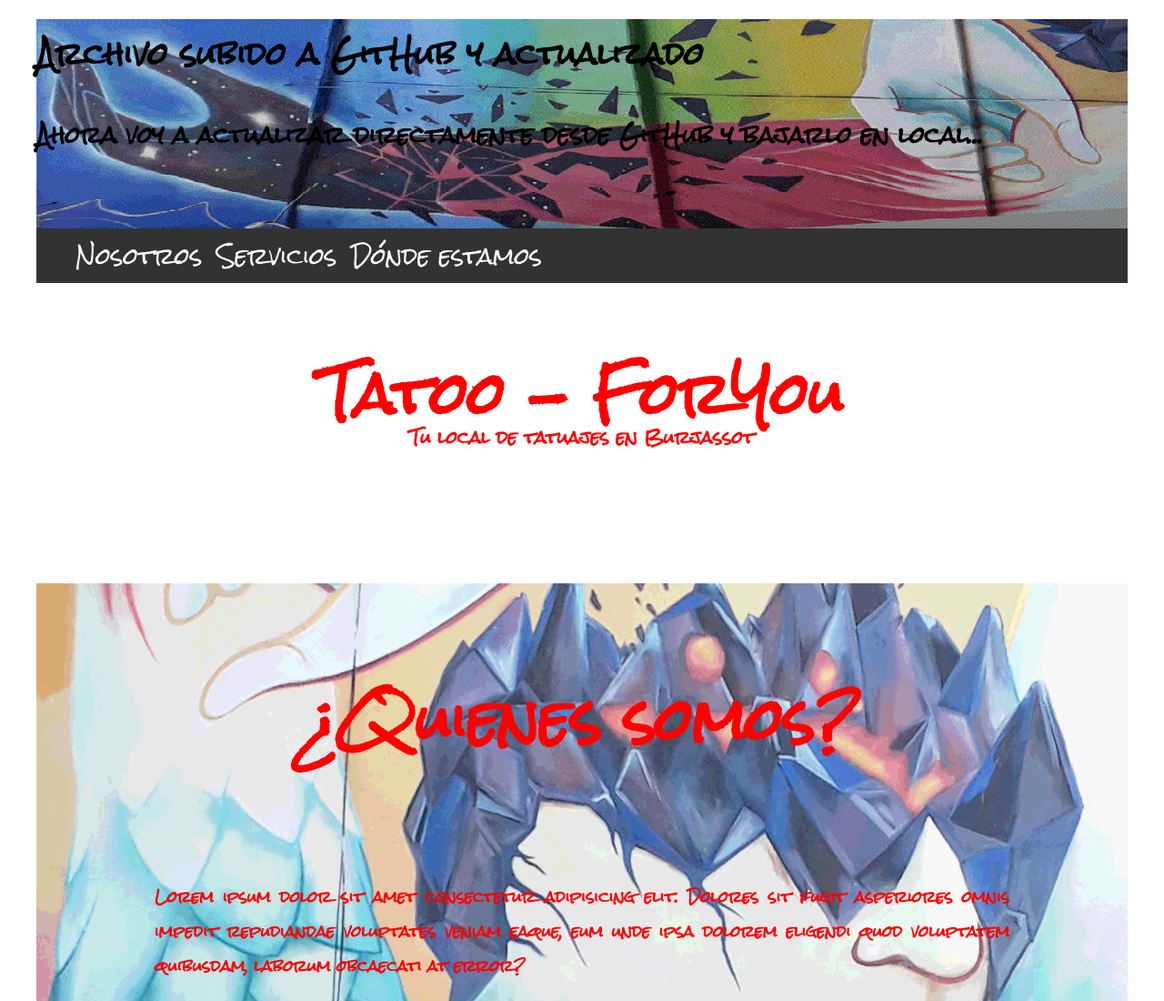
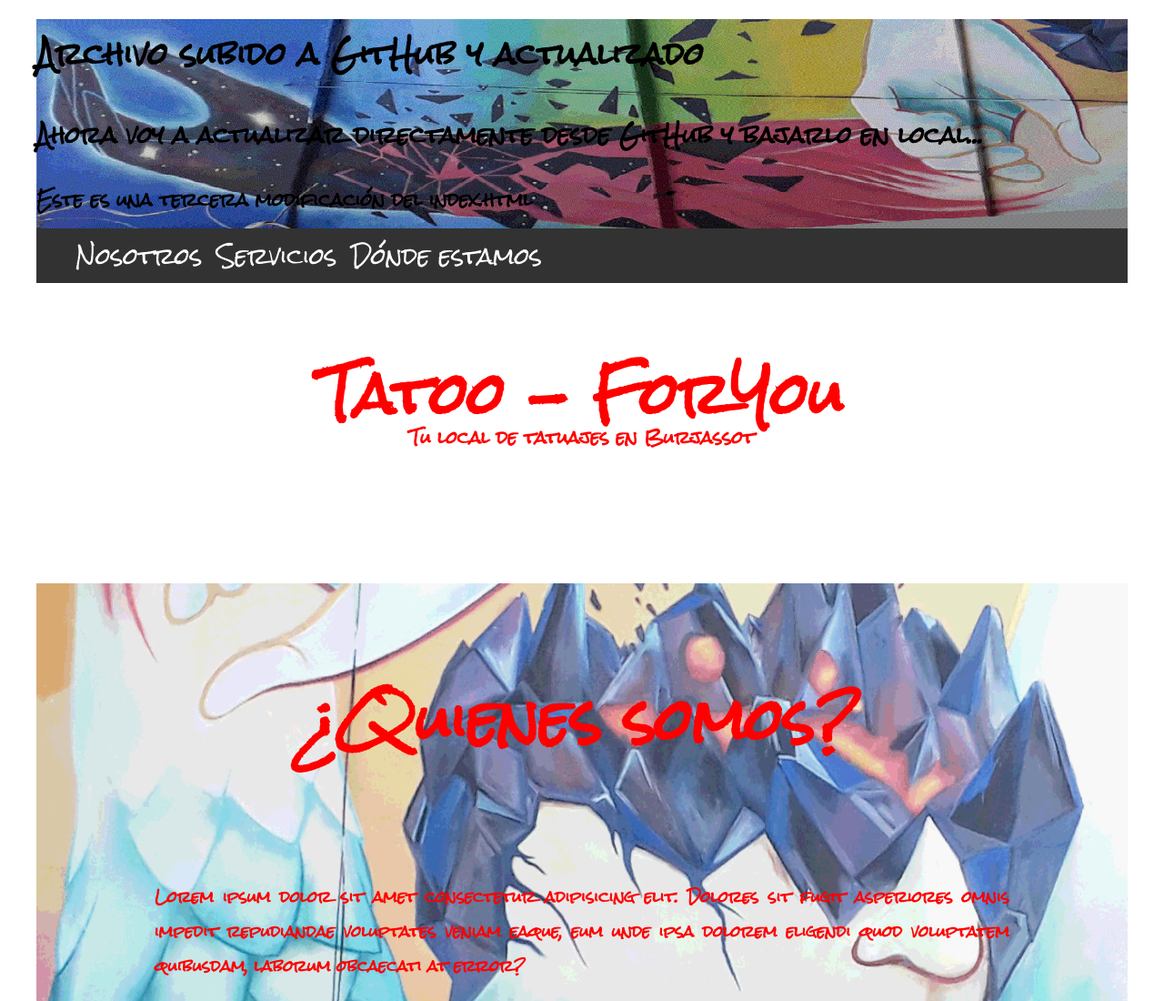
Before and after one commit to FelixJZ17/UD5_Actividad2_EntornosDesarrollo, a plain HTML site: page index.html in a window 1280 px wide. Shown: the top 1100 px of the page at 91% size. Drawn offline with Linux system fonts and the light colour scheme; a web font is replaced by a local one.

Commit message:
Tercera modificacion

```diff
--- a/index.html
+++ b/index.html
@@ -18,6 +18,9 @@
       <h1>Archivo subido a GitHub y actualizado</h1>
 
       <h2>Ahora voy a actualizar directamente desde GitHub y bajarlo en local...</h2>
+
+      <h3>Este es una tercera modificación del index.html</h3>
+
     </header>
 
   <nav>
```
